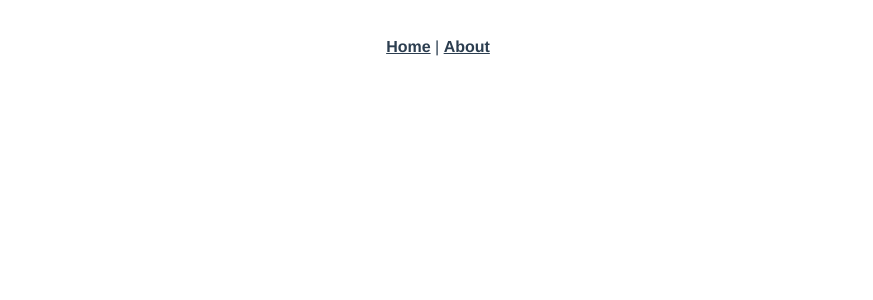
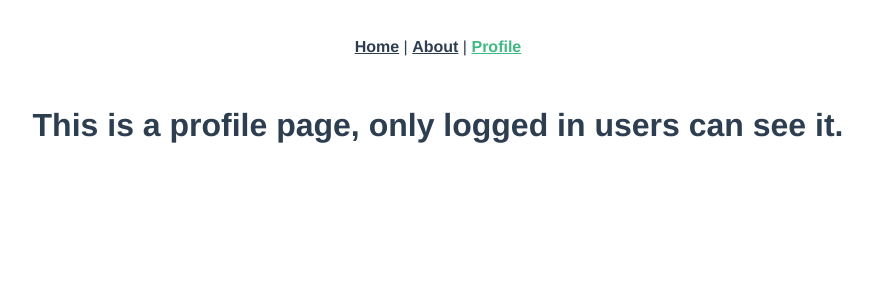
Before and after one commit to BenJackGill/auth0-vue3, a Vue app: page /profile in a window 1280 px wide. Before the commit this address had no page. Shown: the top 300 px of the page, without its empty margins (202-1075 px from the left). Built offline with nearby package versions, Linux system fonts and the light colour scheme.

Commit message:
Create profile page

```diff
--- a/src/App.vue
+++ b/src/App.vue
@@ -1,7 +1,8 @@
 <template>
   <div id="nav">
     <router-link to="/">Home</router-link> |
-    <router-link to="/about">About</router-link>
+    <router-link to="/about">About</router-link> |
+    <router-link to="/profile">Profile</router-link>
   </div>
   <router-view />
 </template>
--- a/src/router/index.ts
+++ b/src/router/index.ts
@@ -16,6 +16,12 @@
     component: () =>
       import(/* webpackChunkName: "about" */ "../views/About.vue"),
   },
+  {
+    path: "/profile",
+    name: "Profile",
+    component: () =>
+      import(/* webpackChunkName: "profile" */ "../views/Profile.vue"),
+  },
 ];
 
 const router = createRouter({
--- /dev/null
+++ b/src/views/Profile.vue
@@ -0,0 +1,5 @@
+<template>
+  <div class="about">
+    <h1>This is a profile page, only logged in users can see it.</h1>
+  </div>
+</template>
```
